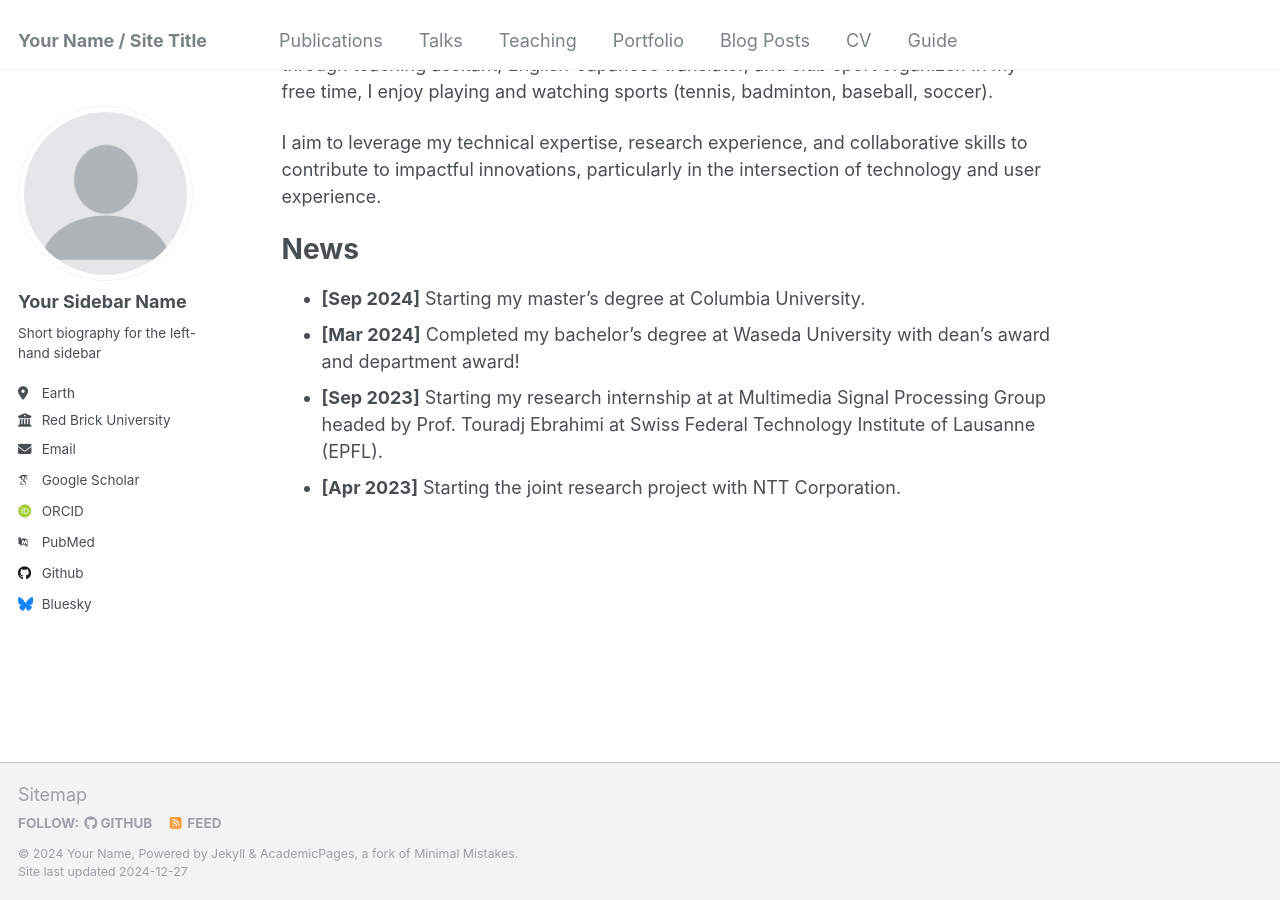
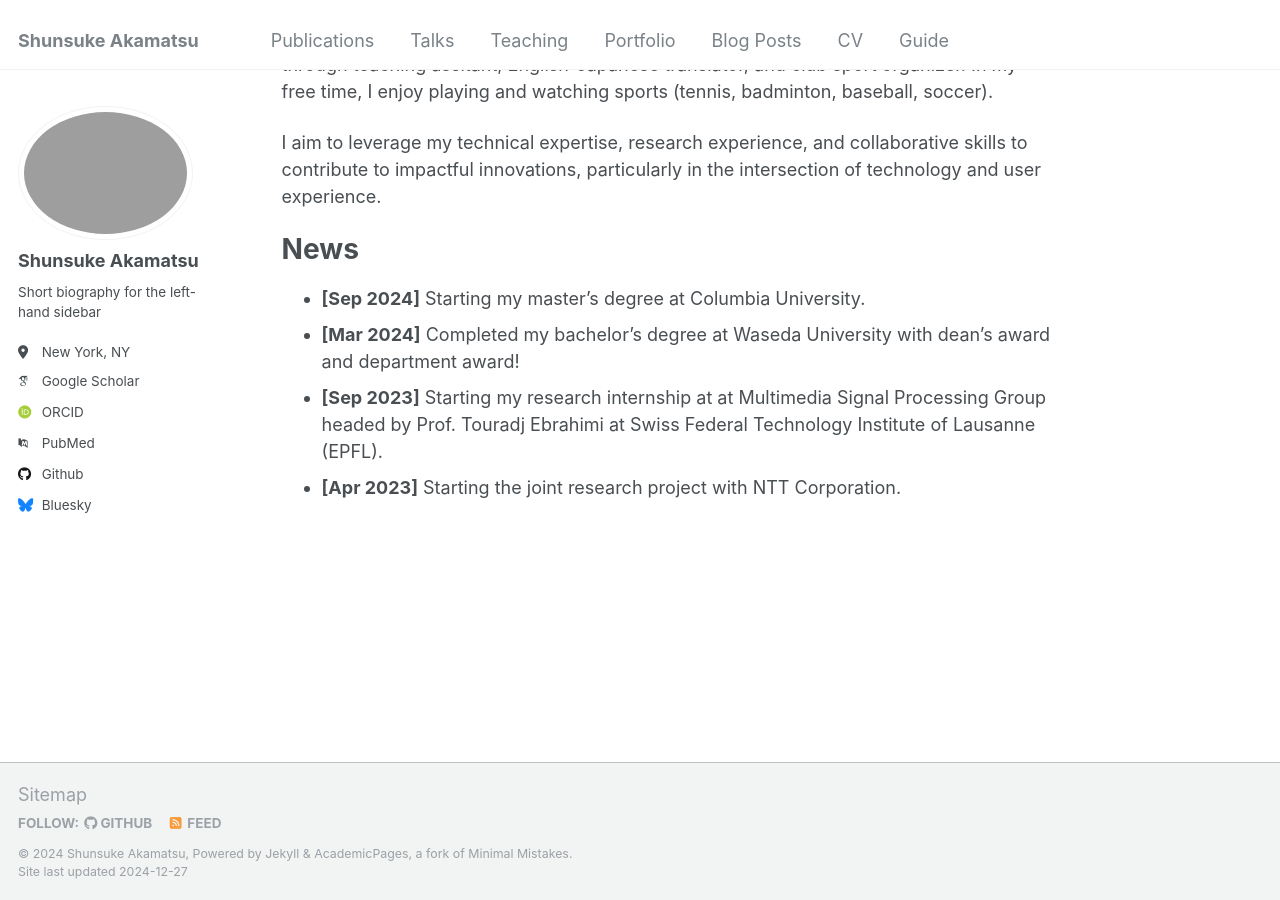
Before and after one commit to shunsukeak/shunsukeak.github.io, a Jekyll site: the page built from _pages/about.md, in a window 1280 px wide and 900 px high, scrolled down 599 px. Built offline with Jekyll 4.4.1, drawn with Linux system fonts in a browser that asks for light colours; some web fonts are replaced.

Commit message:
update config

```diff
--- a/_config.yml
+++ b/_config.yml
@@ -8,27 +8,27 @@
 
 # Basic Site Settings
 locale                   : "en-US"
-title                    : "Your Name / Site Title"
+title                    : "Shunsuke Akamatsu"
 title_separator          : "-"
-name                     : &name "Your Name"
-description              : &description "personal description"
-url                      : https://academicpages.github.io # the base hostname & protocol for your site e.g. "https://[your GitHub username].github.io"
+name                     : &name "Shunsuke Akamatsu"
+description              : &description "Master's student in Computer Science at Columbia University"
+url                      : https://shunsukeak.github.io # the base hostname & protocol for your site e.g. "https://[your GitHub username].github.io"
 baseurl                  : "" # the subpath of your site, e.g. "/blog"
-repository               : "academicpages/academicpages.github.io"
+repository               : "shunsukeak/shunsukeak.github.io"
 
 # Site Author - The following control what appear as part of the author content on the side bar.
 #               If a field is blank the icon and link will not appear, otherwise it will be shown.
 #               Additional customization can be done by editing /_includes/author-profile.html
 author:
   # Biographic information
-  avatar           : "profile.png"
-  name             : "Your Sidebar Name"
+  avatar           : "DSC_3033!!.JPG"
+  name             : "Shunsuke Akamatsu"
   pronouns         : # example: "she/her"
   bio              : "Short biography for the left-hand sidebar"
-  location         : "Earth"
-  employer         : "Red Brick University"
+  location         : "New York, NY"
+  employer         : # "Red Brick University"
   uri              : # URL
-  email            : "none@example.org"
+  email            : # "none@example.org"
 
   # Academic websites
   arxiv            : # URL - Update with the correct link to your profile
```
Also changed, not shown: 1 other file.
